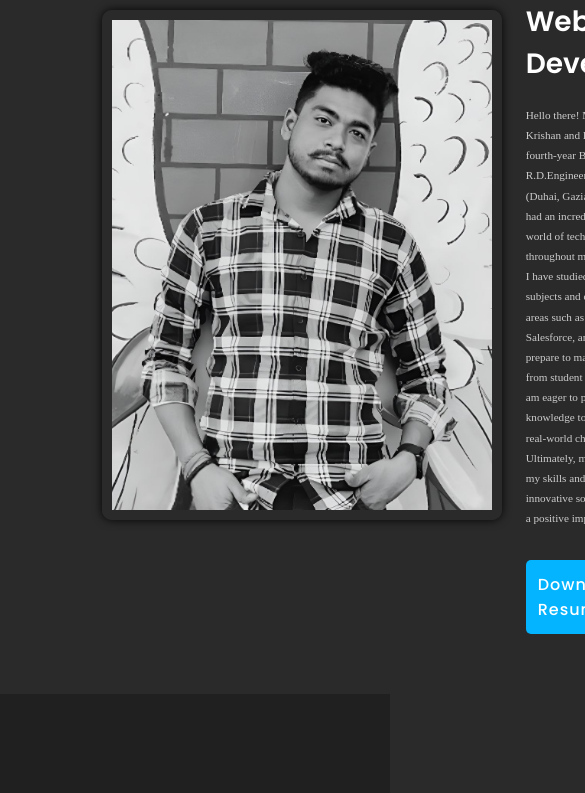
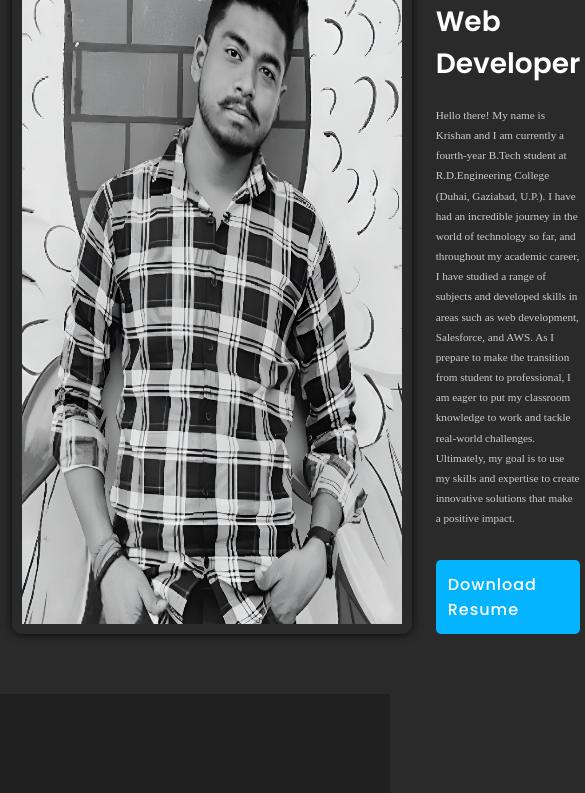
Before and after one commit to krishanvarathe/Personal-Portfolio, a plain HTML site: page index.html in a window 390 px wide. Shown: the part 714-1507 px from the top of the page, 585 px wide, since content can reach past the window. Drawn offline with nearby package versions, Linux system fonts and the light colour scheme.

Commit message:
Update style.css

```diff
--- a/style.css
+++ b/style.css
@@ -150,7 +150,6 @@ margin-bottom: 40px;
     gap: 1.5rem;
 }
 .about-img img{
-    margin-left: 90px;
     max-width: 400px;
     height: auto;
     border-radius: 10px;
@@ -425,6 +424,11 @@ cursor:pointer;
     .home{
         height:500px;
     }
+    .about-img img{
+        line-height: 1.1;
+        height: 100%;
+    }
+
 }
 @media (max-width:920){
     .about{
```
